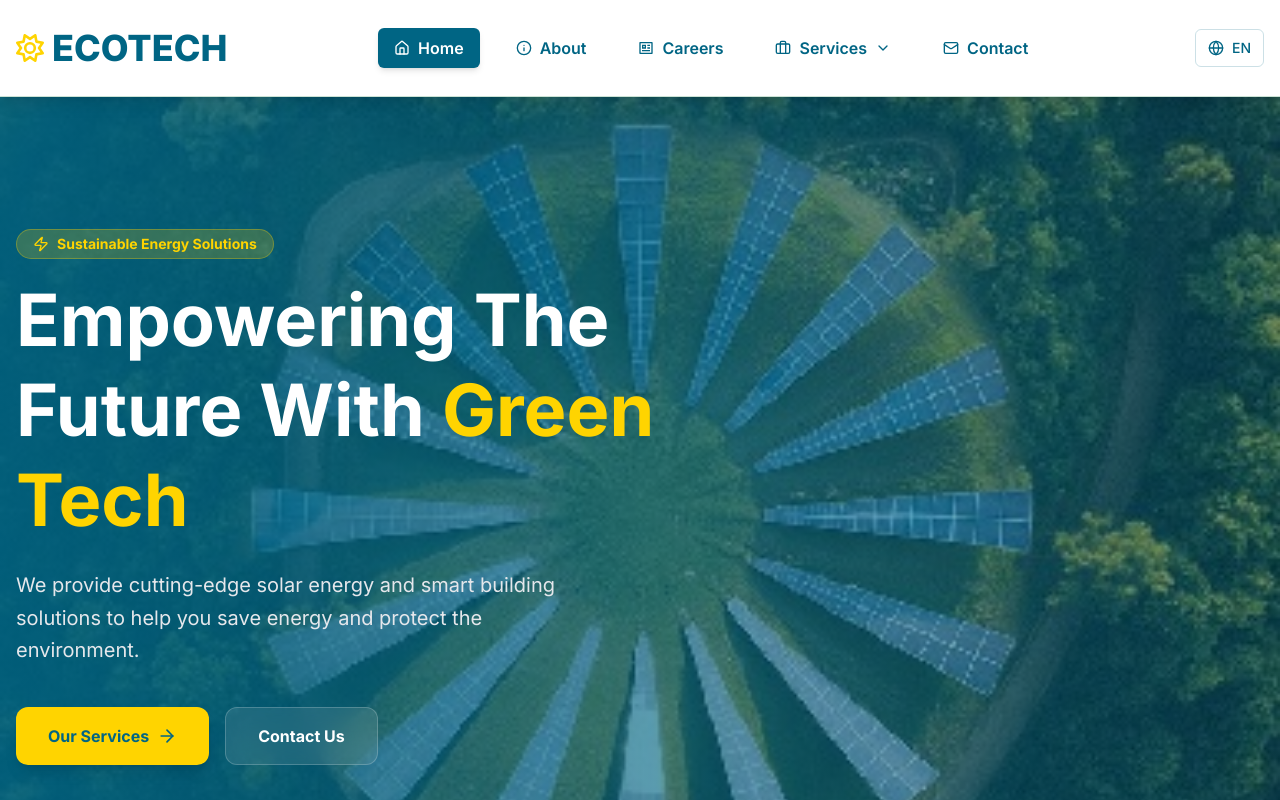
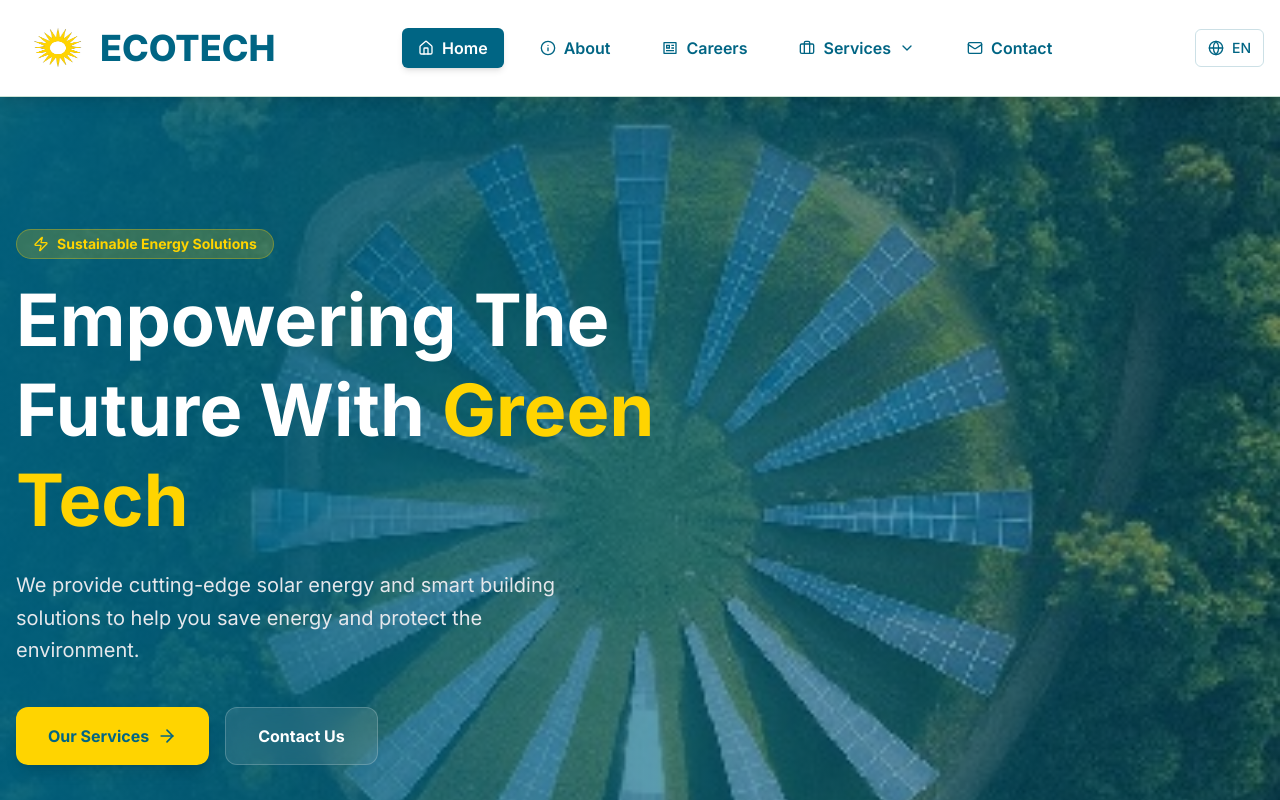
Before and after one commit to mohamedsedekmohamed/ECOTECH-, a React (Vite) app: page / in a window 1280 px wide. Shown: the top 800 px of the page. Built offline with nearby package versions, Linux system fonts and the light colour scheme.

Commit message:
ADD LOGO PIC

```diff
--- a/src/components/Navbar.jsx
+++ b/src/components/Navbar.jsx
@@ -6,7 +6,7 @@ import "aos/dist/aos.css";
 import { FaRegSun } from "react-icons/fa6";
 import { RiProfileLine } from "react-icons/ri";
 import { useTranslation } from "react-i18next";
-
+import sun from '../assets/sun.png';
 const Navbar = () => {
   const { t, i18n } = useTranslation();
 
@@ -43,8 +43,9 @@ const serviceLinks = [
       <div className="container mx-auto px-4">
         <div className="flex h-24 items-center justify-between">
           {/* Logo */}
-          <Link to="/" className="flex items-center gap-2 text-xl font-bold transition-colors hover:opacity-80">
-            <FaRegSun className="h-7 w-7 text-secendcolor" />
+          <Link to="/" className="flex items-center  text-xl font-bold transition-colors hover:opacity-80">
+            {/* <FaRegSun className="h-7 w-7 text-secendcolor" /> */}
+            <img src={sun} alt="Logo" className="h-21 w-21 text-secendcolor" />
          <span className="hidden sm:inline text-2xl lg:text-4xl text-maincolor font-extrabold">ECOTECH</span>
           </Link>
 
--- a/src/index.css
+++ b/src/index.css
@@ -6,7 +6,6 @@
 }
 body {
   font-family: "Inter", sans-serif;
-   /* الوزن الافتراضي */
   -webkit-font-smoothing: antialiased;
   -moz-osx-font-smoothing: grayscale;
 }
```
Also changed, not shown: src/assets/sun.png (added).
